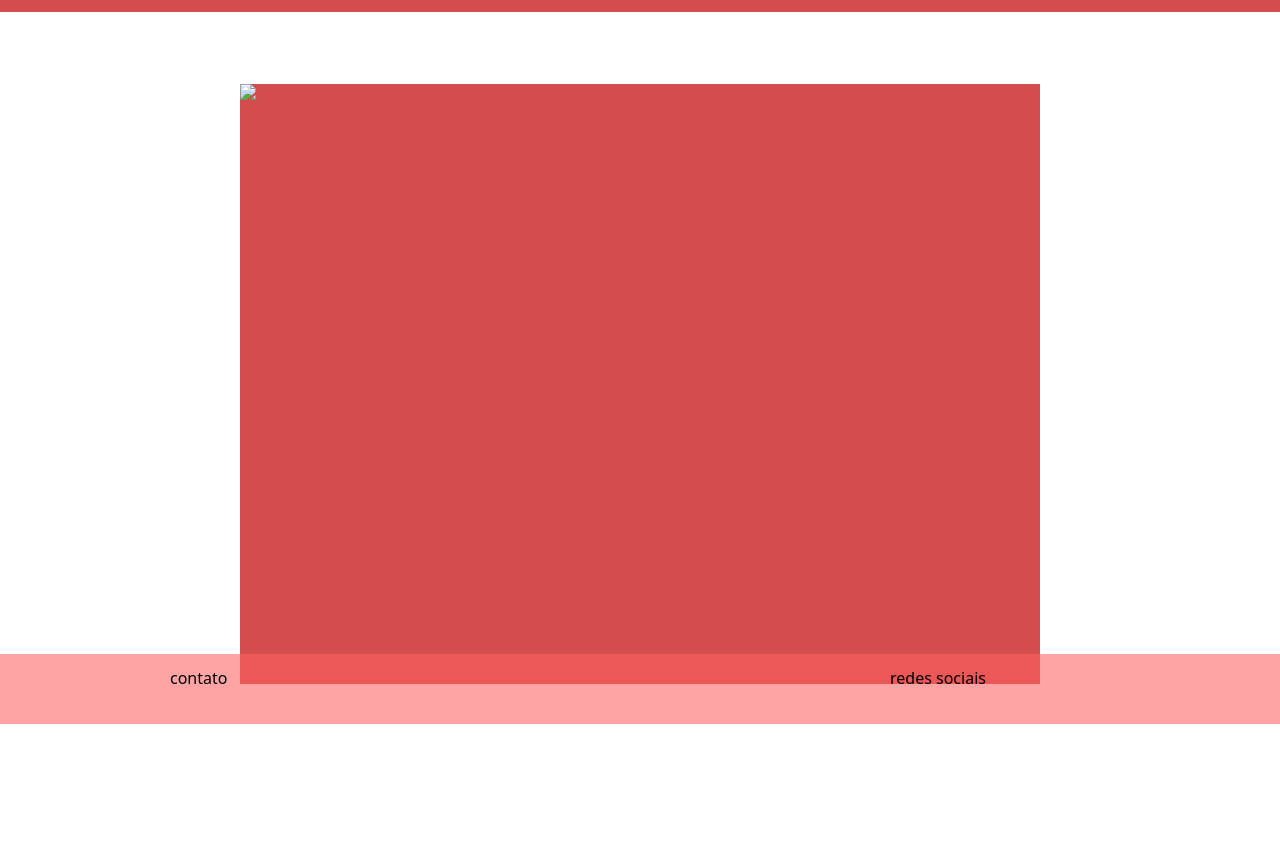
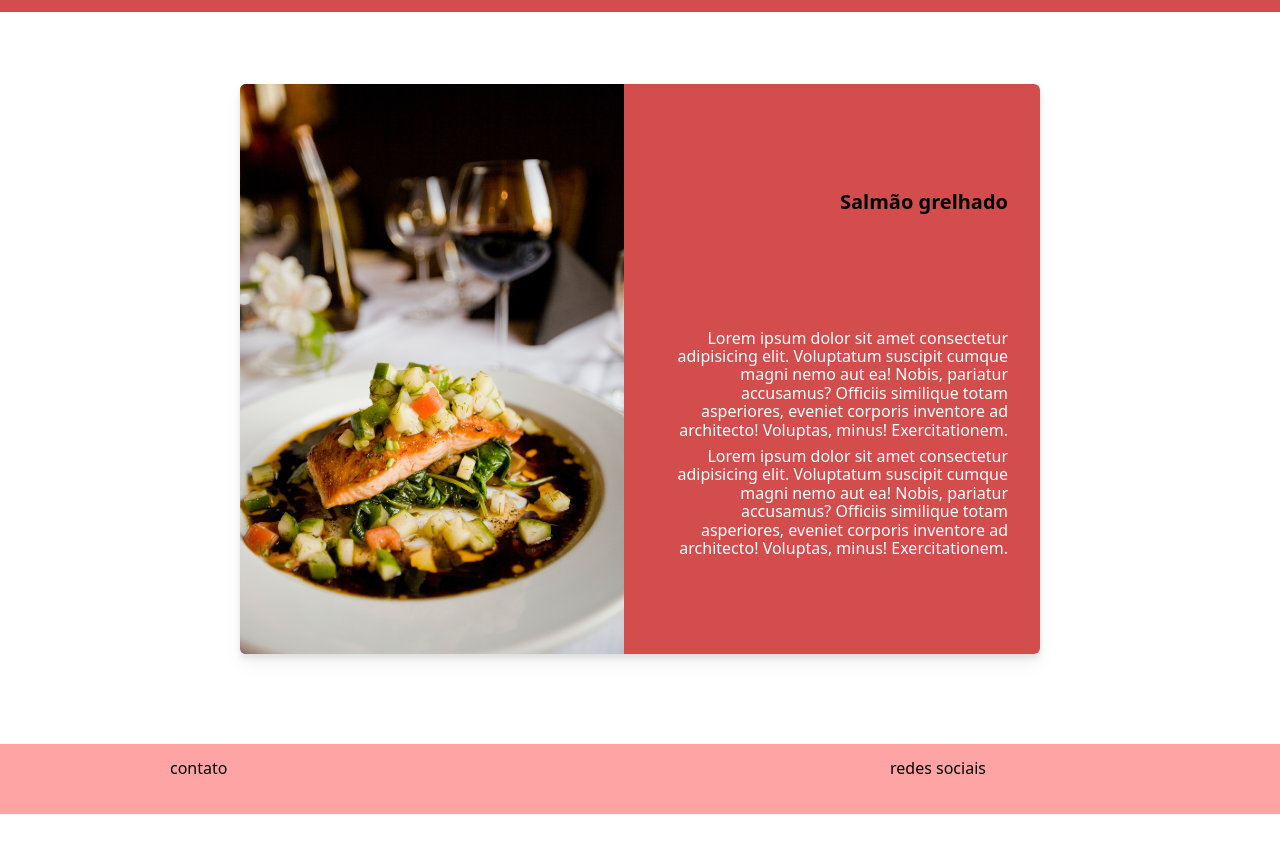
Before and after one commit to CamilaBraga13/ProjetoFInalTraineebyron2022, a website: page src/home.html in a window 1280 px wide. Shown: the part 76-920 px from the top of the page. After the commit the page ends 890 px from the top, so only its background shows below. Drawn offline with Linux system fonts and the light colour scheme.

Commit message:
Criando modelo de pratos do dia

```diff
--- a/css/style.css
+++ b/css/style.css
@@ -1,4 +1,9 @@
 /* COMEÇO HEADER */
+
+html {
+  position: relative;
+  min-height: 100%;
+}
 
 .header {
   top: 0;
@@ -50,3 +55,14 @@
 .introducao {
   padding-top: 90px;
 }
+
+/* PRATOS DA CASA */
+.pratos-casa {
+  background-color: #d44d4d;
+  height: 570px;
+  width: 800px;
+}
+
+.pratos-casa p {
+  color: #ffffff;
+}
--- a/src/home.html
+++ b/src/home.html
@@ -30,16 +30,37 @@
     </header>
 
     <!-- Pratos da Casa -->
-    <div class="mx-60 my-40" style="background-color: #d44d4d; height: 600px">
-      <div>
-        <div>
-          <h2></h2>
-          <p></p>
+
+    <div class="flex items-center justify-center">
+      <div
+        class="pratos-casa drop-shadow-lg rounded-md my-40 w-96 grid grid-gap-4 grid-cols-2"
+      >
+        <div class="rounded-md truncate">
+          <img src="../img/prato01.jpg" class="w-96" />
         </div>
 
-        <div><img src="../img/" /></div>
+        <div
+          class="flex items-center text-right grid grid-gap-2 grid-rows-2 h-max mr-8 ml-4"
+        >
+          <div class="text-xl font-extrabold">Salmão grelhado</div>
+          <div class="text-m font-medium mt-2">
+            <p>
+              Lorem ipsum dolor sit amet consectetur adipisicing elit.
+              Voluptatum suscipit cumque magni nemo aut ea! Nobis, pariatur
+              accusamus? Officiis similique totam asperiores, eveniet corporis
+              inventore ad architecto! Voluptas, minus! Exercitationem.
+            </p>
+            <p class="mt-2">
+              Lorem ipsum dolor sit amet consectetur adipisicing elit.
+              Voluptatum suscipit cumque magni nemo aut ea! Nobis, pariatur
+              accusamus? Officiis similique totam asperiores, eveniet corporis
+              inventore ad architecto! Voluptas, minus! Exercitationem.
+            </p>
+          </div>
+        </div>
       </div>
     </div>
+
     <!-- Pratos da Casa -->
 
     <footer class="footer">
```
Also changed, not shown: dist/output.css, img/prato01.jpg (added), 1 other file.
